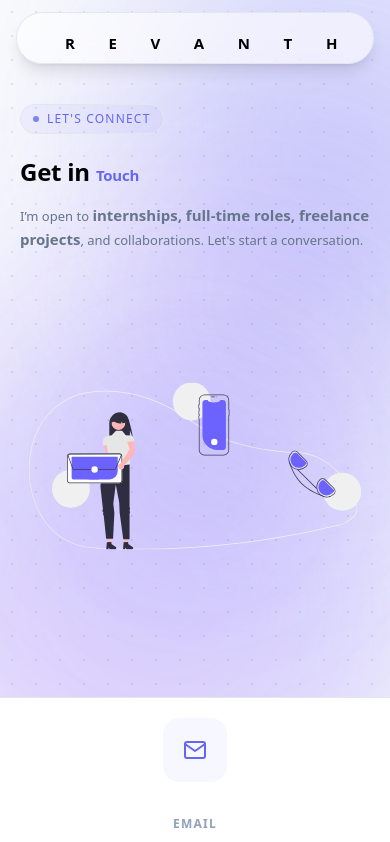
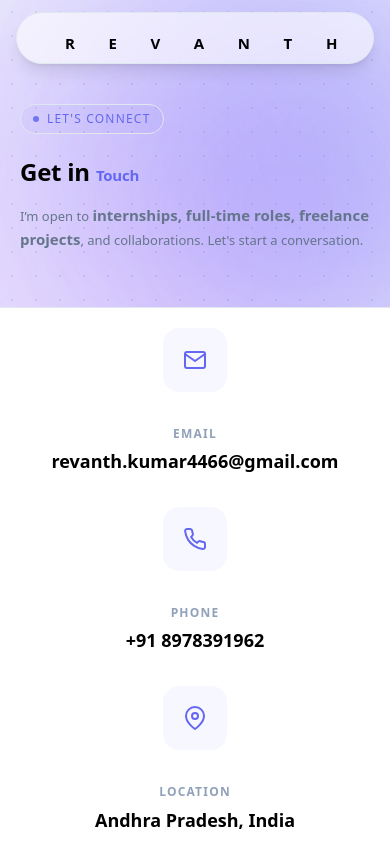
Before and after one commit to RevanthKumar66/My-Portifolio, a Next.js app: page /contact in a window 390 px wide. Shown: the top 842 px of the page. Built offline with nearby package versions, Linux system fonts and the light colour scheme.

Commit message:
completionId: cgen-2ff8e1d307334abd977335e0c8a9ec68
cgen-2ff8e1d307334abd977335e0c8a9ec68

```diff
--- a/src/components/contact/ContactHero.tsx
+++ b/src/components/contact/ContactHero.tsx
@@ -69,7 +69,7 @@ export default function ContactHero() {
                         initial={{ opacity: 0, scale: 0.9 }}
                         animate={{ opacity: 1, scale: 1 }}
                         transition={{ duration: 0.6, delay: 0.3 }}
-                        className="relative flex items-center justify-center lg:justify-end"
+                        className="relative flex items-center justify-center lg:justify-end hidden md:flex"
                     >
                         <div className="relative w-full aspect-square max-w-[350px]">
                             <Image
```
